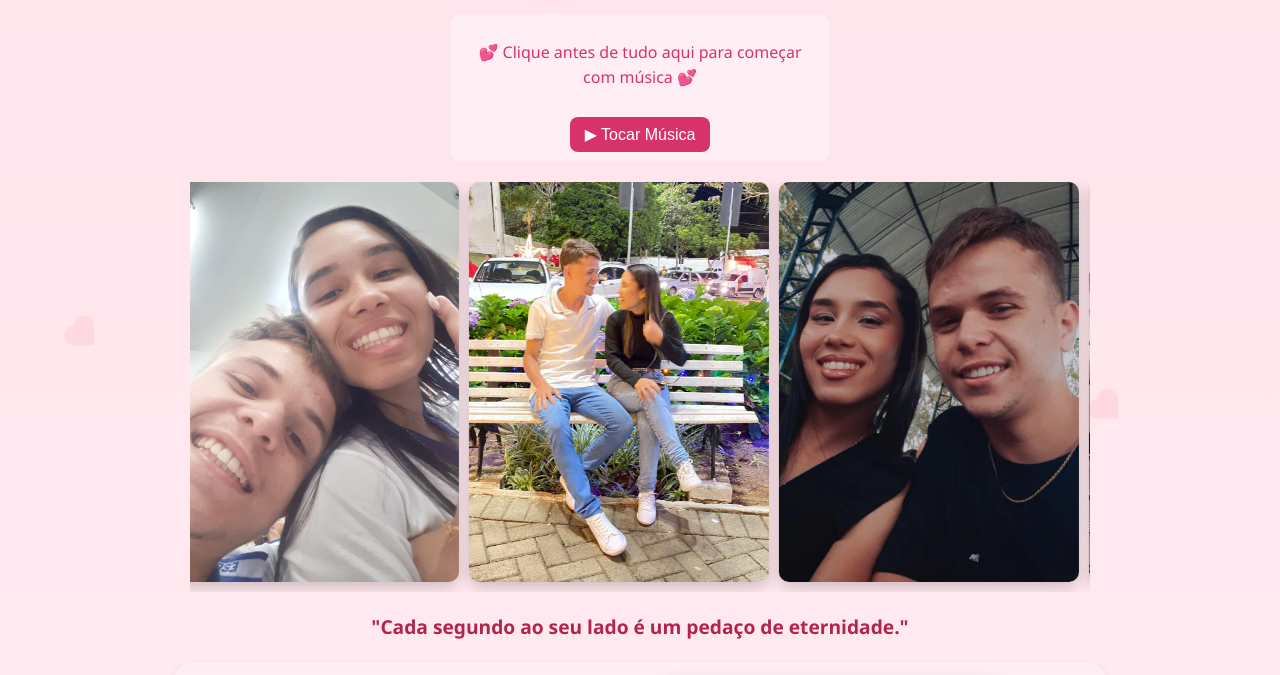
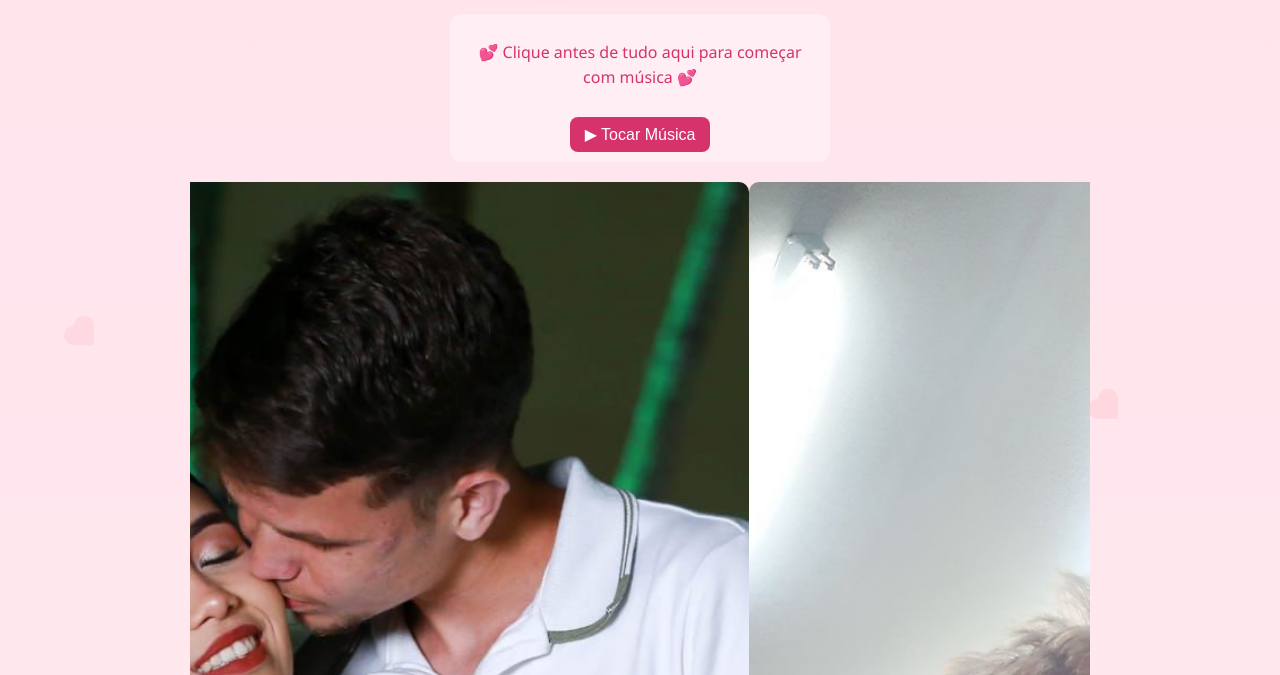
Before and after one commit to KlebertTorres/para-sempre-nos, a plain HTML site: page index.html in a window 1280 px wide. Shown: the part 108-783 px from the top of the page. Drawn offline with Linux system fonts and the light colour scheme; grey boxes are pictures that could not be loaded.

Commit message:
Update style.css

```diff
--- a/style.css
+++ b/style.css
@@ -1,4 +1,3 @@
-/* Estilos gerais */
 body {
   margin: 0;
   font-family: 'Segoe UI', sans-serif;
@@ -14,7 +13,6 @@ body {
   word-wrap: break-word;
 }
 
-/* Título com efeito gradiente animado */
 h1 {
   font-size: 2.2em;
   margin-top: 20px;
@@ -34,7 +32,6 @@ h1 {
   to { text-shadow: 0 0 20px #ff80ab, 0 0 30px #ff4d6d; }
 }
 
-/* Caixa da música */
 .caixa-musica {
   margin: 15px auto;
   background: rgba(255, 240, 245, 0.85);
@@ -59,7 +56,6 @@ h1 {
   background: #ff4d6d;
 }
 
-/* Container do carrossel */
 .carousel-container {
   width: 100%;
   max-width: 900px;
@@ -73,27 +69,23 @@ h1 {
 
 .carousel {
   display: flex;
-  gap: 10px;
+  gap: 0;
 }
 
 .carousel img {
-  flex: 0 0 auto;
+  flex: 0 0 100%;
   width: 100%;
-  max-width: 300px;
-  aspect-ratio: 3 / 4;
+  height: 100vh;
   object-fit: cover;
-  height: auto;
-  border-radius: 10px;
-  margin: 0 auto;
-  box-shadow: 0 5px 15px rgba(0, 0, 0, 0.2);
   scroll-snap-align: center;
   transition: transform 0.3s ease;
+  border-radius: 0;
+  will-change: transform;
 }
 .carousel img:active {
   transform: scale(0.98);
 }
 
-/* Nova frase */
 .frase-extra {
   font-size: 1.2em;
   font-weight: bold;
@@ -102,7 +94,6 @@ h1 {
   padding: 0 5px;
 }
 
-/* Seção mensagem + imagem */
 .momento {
   display: flex;
   flex-direction: column;
@@ -131,7 +122,6 @@ h1 {
   aspect-ratio: 3 / 4;
 }
 
-/* Nova caixa de texto */
 .mensagem-extra {
   max-width: 900px;
   margin: 20px auto;
@@ -144,7 +134,6 @@ h1 {
   box-shadow: 0 4px 10px rgba(0, 0, 0, 0.1);
 }
 
-/* Corações e flores laterais */
 .decor {
   position: fixed;
   top: 0;
@@ -189,13 +178,13 @@ h1 {
   100% { transform: translateY(-10vh); opacity: 0; }
 }
 
-/* Ajustes para telas médias e grandes */
 @media (min-width: 768px) {
   h1 { font-size: 2.8em; }
 
   .carousel img {
     flex: 0 0 33.33%;
-    max-width: 33.33%;
+    height: auto;
+    border-radius: 10px;
   }
 
   .momento {
@@ -217,7 +206,6 @@ h1 {
   }
 }
 
-/* Ajustes extras para celulares menores */
 @media (max-width: 500px) {
   h1 {
     font-size: 1.8em;
@@ -229,7 +217,8 @@ h1 {
   }
 
   .carousel img {
-    max-width: 85%;
+    max-width: 100%;
+    height: 100vh;
   }
 
   .momento, .mensagem-extra {
```
